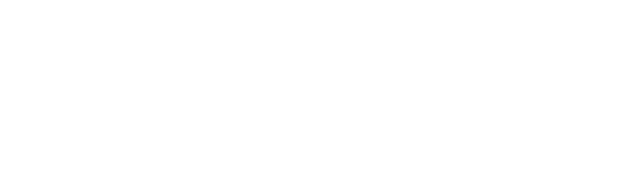
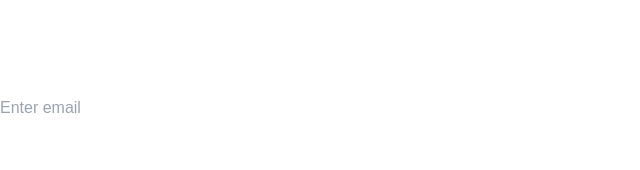
Before and after one commit to ahmad-fayyaz/dhoond, a React (Vite) app: page / in a window 1280 px wide. Shown: the top 170 px of the page, without its empty margins (0-640 px from the left). Built offline with nearby package versions, Linux system fonts and the light colour scheme; a web font is replaced by a local one.

Commit message:
Refactor App component and add BoxWithForm component

```diff
--- a/src/App.jsx
+++ b/src/App.jsx
@@ -1,11 +1,18 @@
 import './App.css'
 import Box from './components/Box'
+import BoxWithForm from './components/BoxWithForm'
 
 function App() {
   return (
     <div className="bg-black h-screen flex flex-col justify-center items-center">
-      <div className="">
-        <Box text="d. Waitlist" />
+      <div className="pb-6">
+        <Box/>
+      </div>
+      <div className="p-4">
+        <h1 className="font-bold text-8xl">Coming Soon!</h1>
+      </div>
+      <div className="pt-6">
+        <BoxWithForm/>
       </div>
     </div>
   )
--- /dev/null
+++ b/src/components/BoxWithForm.jsx
@@ -0,0 +1,27 @@
+const BoxWithForm = () => {
+  return (
+    <div className="bg-transparent text-white p-10 rounded-[30px] border-2 border-white inline-block text-center">
+      {/* Heading */}
+      <h2 className="font-light text-3xl mb-4">Join our Waitlist!</h2>
+
+      {/* Description */}
+      <p className="font-extralight text-sm mb-6 text-gray-300 pb-8">
+        Sign up to receive early access and latest updates straight to your inbox. Follow us on <span className="underline text-white"><a href="https://www.instagram.com/dhoond.ar/">Instagram!</a></span>
+      </p>
+
+      {/* Form: Email input and button */}
+      <div className="flex justify-center items-center">
+        <input
+          type="email"
+          placeholder="Enter email"
+          className="p-2 pr-16 pl-4 text-sm rounded-full text-white bg-black border-2 border-white mr-4 outline-none"
+        />
+        <button className="p-2 rounded-full bg-white text-black text-sm font-medium border-2 border-transparent">
+          Join Waitlist
+        </button>
+      </div>
+    </div>
+  );
+};
+
+export default BoxWithForm;
```
